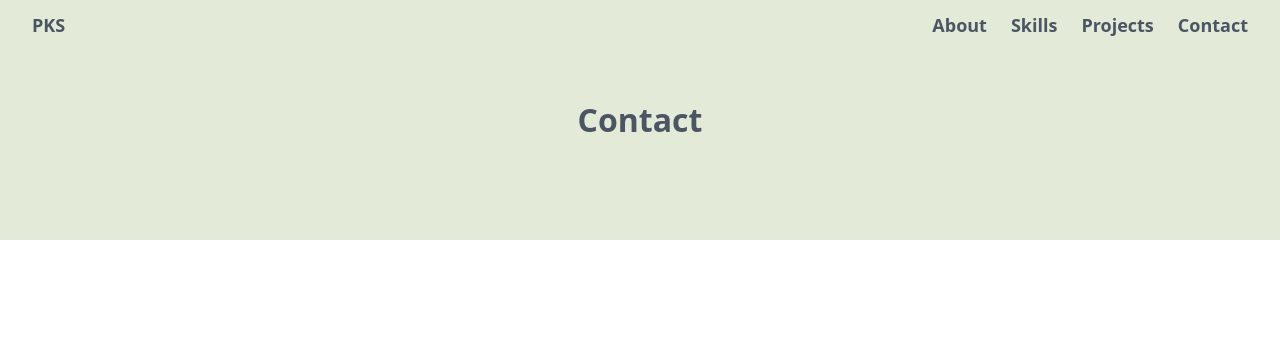
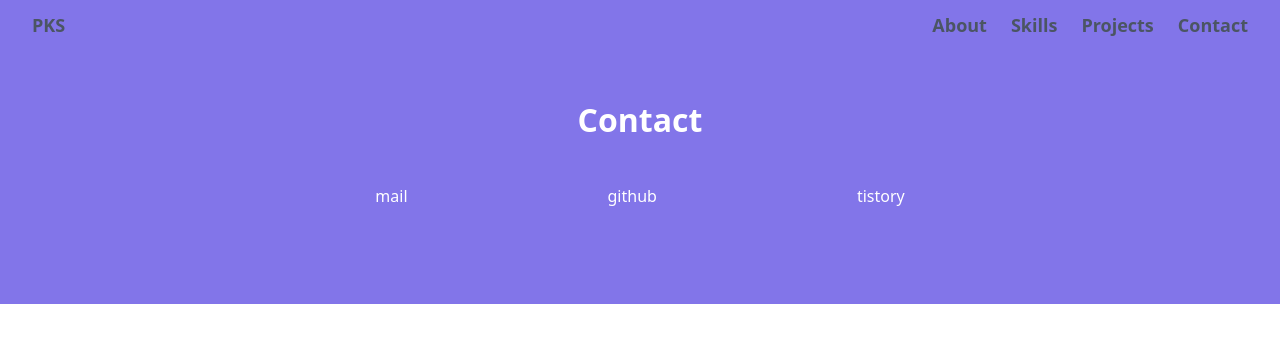
Before and after one commit to zermzerm/portFolio, a Next.js app: page /contact in a window 1280 px wide. Shown: the top 342 px of the page. Built offline with nearby package versions, Linux system fonts and the light colour scheme.

Commit message:
feat : contact 대충 틀 잡기

```diff
--- a/src/app/contact/page.tsx
+++ b/src/app/contact/page.tsx
@@ -1,8 +1,15 @@
 export default function Contact() {
   return (
-    <section className="py-[96px] bg-[#e3ead7] flex justify-center items-center" id="contact">
+    <section
+      className="py-[96px] text-white bg-[#8275e9] flex flex-col justify-center items-center gap-10"
+      id="contact"
+    >
       <h1 className="text-[32px] font-bold">Contact</h1>
-      <div></div>
+      <div className="flex gap-[200px]">
+        <div>mail</div>
+        <div>github</div>
+        <div>tistory</div>
+      </div>
     </section>
   );
 }
```
